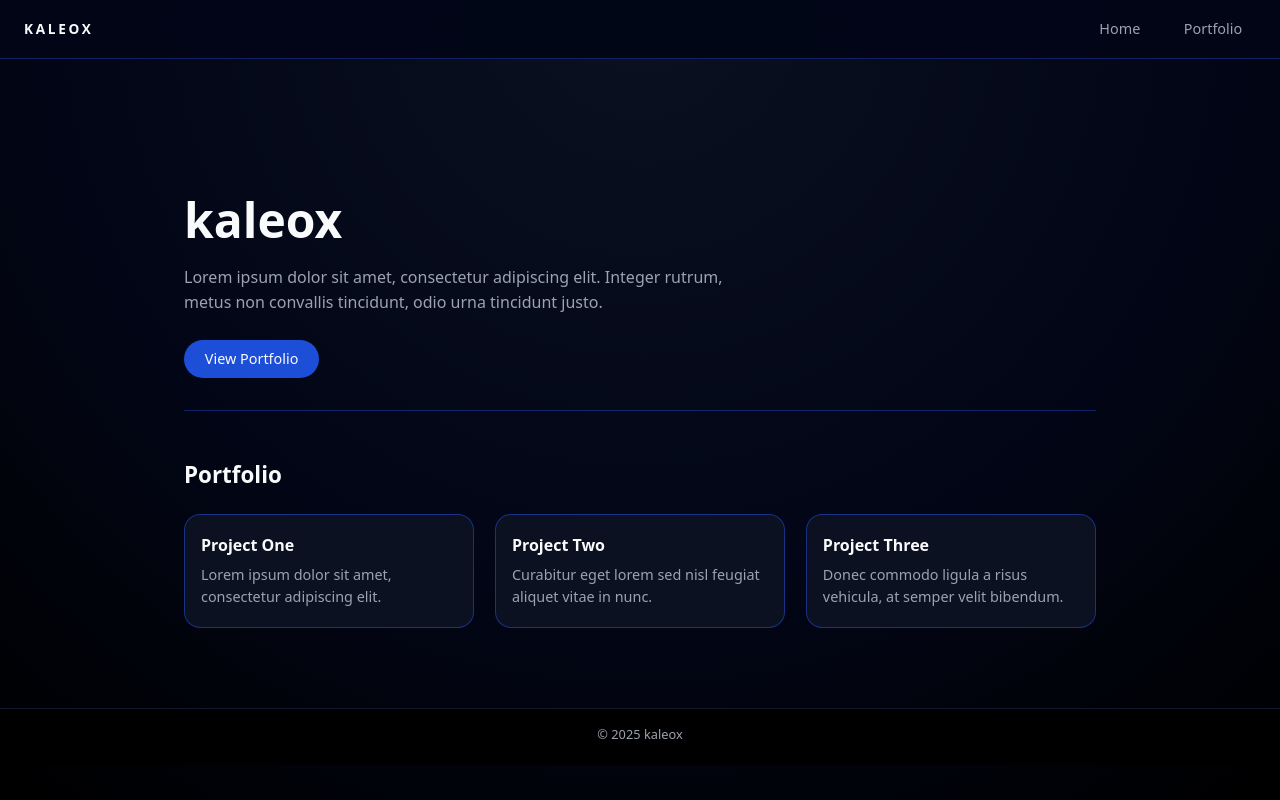
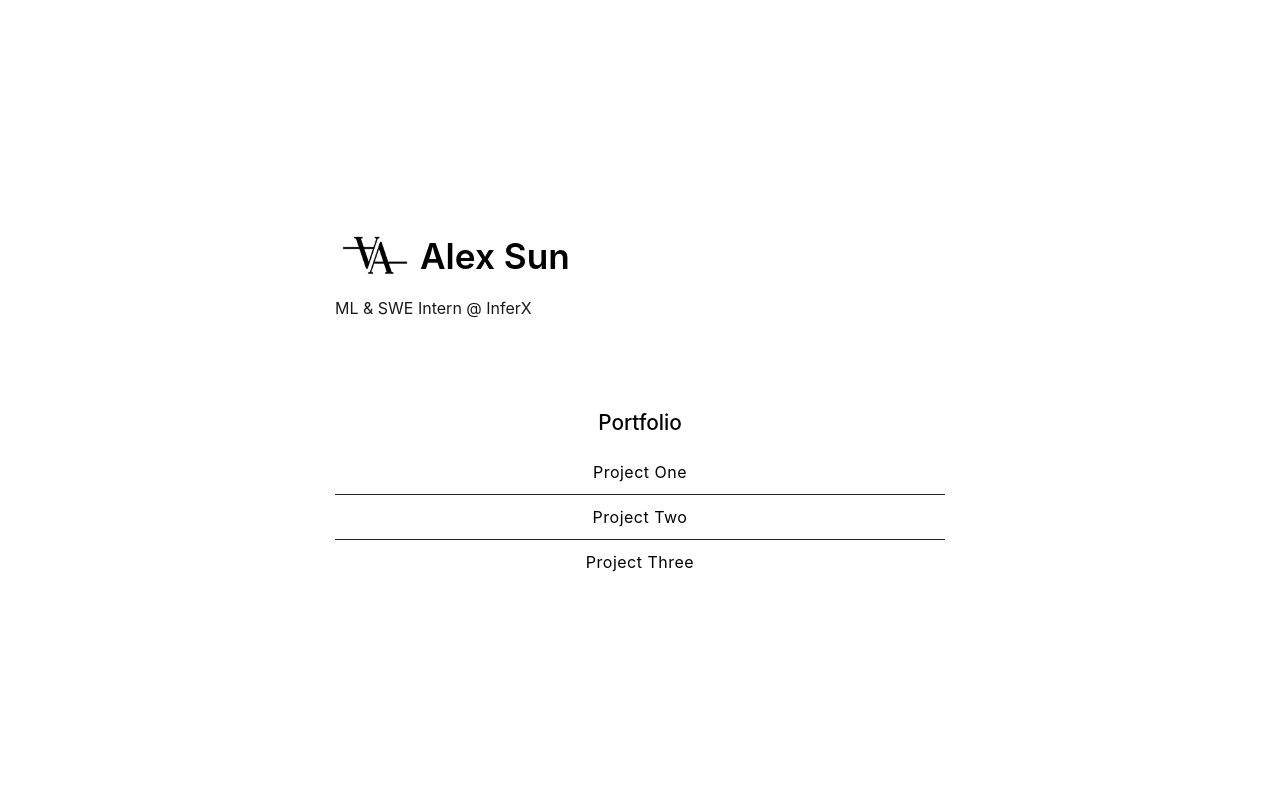
Before and after one commit to kaleox-dev/kaleox-dev.github.io, a plain HTML site: page index.html in a window 1280 px wide. Drawn offline with Linux system fonts and the light colour scheme.

Commit message:
updated website

```diff
--- a/index.html
+++ b/index.html
@@ -1,57 +1,39 @@
 <!DOCTYPE html>
 <html lang="en">
 <head>
-  <meta charset="UTF-8" />
-  <meta name="viewport" content="width=device-width, initial-scale=1.0" />
-  <title>kaleox | Portfolio</title>
-  <link rel="stylesheet" href="styles.css" />
+  <meta charset="UTF-8">
+  <meta name="viewport" content="width=device-width, initial-scale=1.0">
+  <title>My Personal Website</title>
+  <link rel="stylesheet" href="styles.css">
 </head>
 <body>
-  <header class="header">
-    <div class="logo">kaleox</div>
-    <button class="nav-toggle" aria-label="Toggle navigation">
-      ☰
-    </button>
-    <nav class="nav">
-      <a href="#hero">Home</a>
-      <a href="#portfolio">Portfolio</a>
-    </nav>
-  </header>
+  <div class="container">
 
-  <main>
-    <section id="hero" class="hero">
-      <div class="hero-inner">
-        <h1>kaleox</h1>
-        <p>
-          Lorem ipsum dolor sit amet, consectetur adipiscing elit. Integer
-          rutrum, metus non convallis tincidunt, odio urna tincidunt justo.
-        </p>
-        <a href="#portfolio" class="btn">View Portfolio</a>
+    <!-- Header section (logo + name + bio) -->
+    <div class="intro">
+      <div class="name-row">
+        <img src="images/logoAA.png" alt="Logo" class="logo">
+
+        <h1 class="name">Alex Sun</h1>
       </div>
+
+      <!-- Bio -->
+      <p class="bio">
+        ML & SWE Intern @ InferX
+      </p>
+    </div>
+
+    <!-- Portfolio section (centered) -->
+    <section class="portfolio">
+      <h2>Portfolio</h2>
+      <ul>
+        <li>Project One</li>
+        <li>Project Two</li>
+        <li>Project Three</li>
+      </ul>
     </section>
 
-    <section id="portfolio" class="portfolio">
-      <h2>Portfolio</h2>
-      <div class="portfolio-grid">
-        <article class="portfolio-item">
-          <h3>Project One</h3>
-          <p>Lorem ipsum dolor sit amet, consectetur adipiscing elit.</p>
-        </article>
-        <article class="portfolio-item">
-          <h3>Project Two</h3>
-          <p>Curabitur eget lorem sed nisl feugiat aliquet vitae in nunc.</p>
-        </article>
-        <article class="portfolio-item">
-          <h3>Project Three</h3>
-          <p>Donec commodo ligula a risus vehicula, at semper velit bibendum.</p>
-        </article>
-      </div>
-    </section>
-  </main>
-
-  <footer class="footer">
-    <p>© <span id="year"></span> kaleox</p>
-  </footer>
+  </div>
 
   <script src="script.js"></script>
 </body>
--- a/script.js
+++ b/script.js
@@ -1,28 +1 @@
-// Mobile nav toggle
-const navToggle = document.querySelector(".nav-toggle");
-const nav = document.querySelector(".nav");
-
-if (navToggle && nav) {
-  navToggle.addEventListener("click", () => {
-    nav.classList.toggle("open");
-  });
-}
-
-// Smooth scrolling
-document.querySelectorAll('a[href^="#"]').forEach((link) => {
-  link.addEventListener("click", (e) => {
-    const id = link.getAttribute("href").slice(1);
-    const target = document.getElementById(id);
-    if (!target) return;
-
-    e.preventDefault();
-    target.scrollIntoView({ behavior: "smooth", block: "start" });
-    nav.classList.remove("open");
-  });
-});
-
-// Year in footer
-const yearSpan = document.getElementById("year");
-if (yearSpan) {
-  yearSpan.textContent = new Date().getFullYear();
-}
+console.log("Personal website loaded.");
--- a/styles.css
+++ b/styles.css
@@ -4,194 +4,102 @@
   box-sizing: border-box;
 }
 
-:root {
-  --bg: #020617;
-  --bg-alt: #0b1120;
-  --accent: #1d4ed8;
-  --text: #f9fafb;
-  --text-muted: #9ca3af;
+/* Body: full screen, no extra padding */
+body {
+  font-family: Inter, Arial, sans-serif;
+  background: #ffffff;
+  color: #000000;
+
+  display: flex;
+  justify-content: center;   /* center horizontally */
+  align-items: center;       /* center vertically */
+  height: 100vh;             /* use height instead of min-height */
 }
 
-body {
-  min-height: 100vh;
-  font-family: system-ui, -apple-system, BlinkMacSystemFont, "Segoe UI",
-    sans-serif;
-  background: radial-gradient(circle at top, #0b1120, #020617 55%, #000 100%);
-  color: var(--text);
+/* Container: add the padding here instead */
+.container {
+  max-width: 650px;
+  width: 100%;
+  padding: 20px;             /* moved from body */
 }
 
-/* Layout helpers */
-main {
-  max-width: 960px;
-  margin: 0 auto;
-  padding: 5rem 1.5rem 3rem;
+/* Intro section (logo + name + bio) */
+.intro {
+  display: flex;
+  flex-direction: column;
+  align-items: flex-start;
+  margin-bottom: 50px;
 }
 
-/* Header */
-.header {
-  position: sticky;
-  top: 0;
-  z-index: 10;
+/* Name + logo row */
+.name-row {
   display: flex;
-  align-items: center;
-  justify-content: space-between;
-  padding: 0.8rem 1.5rem;
-  background: rgba(2, 6, 23, 0.92);
-  backdrop-filter: blur(12px);
-  border-bottom: 1px solid rgba(30, 64, 175, 0.5);
+  align-items: center;     /* vertically align them */
+  gap: 5px;               /* space between name and logo */
 }
 
-.logo {
-  font-weight: 700;
-  letter-spacing: 0.2em;
-  text-transform: uppercase;
-  font-size: 0.85rem;
+/* Name styling */
+.name {
+  font-size: 2.2rem;
+  font-weight: 600;
+  margin: 0;
 }
 
-/* Nav */
-.nav {
-  display: flex;
-  gap: 1rem;
+/* Logo next to name (same height as text) */
+.logo {
+  height: 5rem;          /* match name's size */
+  width: auto;             /* keep natural aspect ratio */
+  object-fit: contain;
 }
 
-.nav a {
-  font-size: 0.9rem;
-  text-decoration: none;
-  color: var(--text-muted);
-  padding: 0.35rem 0.8rem;
-  border-radius: 999px;
-  border: 1px solid transparent;
-  transition: 150ms ease-out;
+/* Bio */
+.bio {
+  font-size: 1rem;
+  line-height: 1.5;
+  max-width: 500px;
+  text-align: left;
+  margin-bottom: 40px;
+  opacity: 0.9;
 }
 
-.nav a:hover {
-  color: var(--text);
-  border-color: rgba(37, 99, 235, 0.7);
-  background: rgba(15, 23, 42, 0.9);
-}
-
-/* Mobile toggle */
-.nav-toggle {
-  display: none;
-  background: none;
-  border: none;
-  color: var(--text);
-  font-size: 1.1rem;
-  cursor: pointer;
-}
-
-/* Hero */
-.hero {
-  padding: 3rem 0 2rem;
-}
-
-.hero-inner {
-  max-width: 560px;
-}
-
-.hero h1 {
-  font-size: clamp(2.4rem, 5vw, 3rem);
-  margin-bottom: 0.8rem;
-}
-
-.hero p {
-  color: var(--text-muted);
-  line-height: 1.6;
-  margin-bottom: 1.5rem;
-}
-
-.btn {
-  display: inline-block;
-  padding: 0.6rem 1.3rem;
-  border-radius: 999px;
-  background: var(--accent);
-  color: var(--text);
-  text-decoration: none;
-  font-size: 0.9rem;
-  border: none;
-  cursor: pointer;
-  transition: 150ms ease-out;
-}
-
-.btn:hover {
-  transform: translateY(-1px);
-  box-shadow: 0 12px 30px rgba(15, 23, 42, 0.8);
-}
-
-/* Portfolio */
+/* Portfolio (center aligned) */
 .portfolio {
-  padding: 3rem 0 2rem;
-  border-top: 1px solid rgba(30, 64, 175, 0.5);
+  text-align: center;
 }
 
 .portfolio h2 {
-  font-size: 1.4rem;
-  margin-bottom: 1.5rem;
+  font-size: 1.3rem;
+  margin-bottom: 15px;
+  font-weight: 500;
 }
 
-.portfolio-grid {
-  display: grid;
-  grid-template-columns: repeat(auto-fit, minmax(220px, 1fr));
-  gap: 1.3rem;
+.portfolio ul {
+  list-style: none;
 }
 
-.portfolio-item {
-  background: var(--bg-alt);
-  border-radius: 1rem;
-  padding: 1.2rem 1rem;
-  border: 1px solid rgba(30, 64, 175, 0.7);
-  transition: 150ms ease-out;
+.portfolio li {
+  padding: 12px 0;
+  border-bottom: 1px solid #222;
+  font-size: 1rem;
+  letter-spacing: 0.5px;
 }
 
-.portfolio-item h3 {
-  font-size: 1rem;
-  margin-bottom: 0.5rem;
+.portfolio li:last-child {
+  border-bottom: none;
 }
 
-.portfolio-item p {
-  font-size: 0.9rem;
-  color: var(--text-muted);
-  line-height: 1.5;
-}
-
-.portfolio-item:hover {
-  transform: translateY(-2px);
-  border-color: #2563eb;
-}
-
-/* Footer */
-.footer {
-  padding: 1rem 1.5rem 1.4rem;
-  text-align: center;
-  font-size: 0.8rem;
-  color: var(--text-muted);
-  border-top: 1px solid rgba(15, 23, 42, 1);
-  background: #000;
-}
-
-/* Responsive */
-@media (max-width: 720px) {
-  main {
-    padding-top: 4.2rem;
+/* Mobile tweaks */
+@media (max-width: 480px) {
+  .logo {
+    width: 90px;
+    height: 90px;
   }
 
-  .nav-toggle {
-    display: block;
+  .name {
+    font-size: 1.8rem;
   }
 
-  .nav {
-    position: absolute;
-    right: 1.5rem;
-    top: 3.1rem;
-    flex-direction: column;
-    background: rgba(2, 6, 23, 0.98);
-    padding: 0.6rem;
-    border-radius: 0.75rem;
-    border: 1px solid rgba(30, 64, 175, 0.7);
-    display: none;
-  }
-
-  .nav.open {
-    display: flex;
+  .bio {
+    font-size: 0.95rem;
   }
 }
```
Also changed, not shown: Images/logoAA.png (added).
